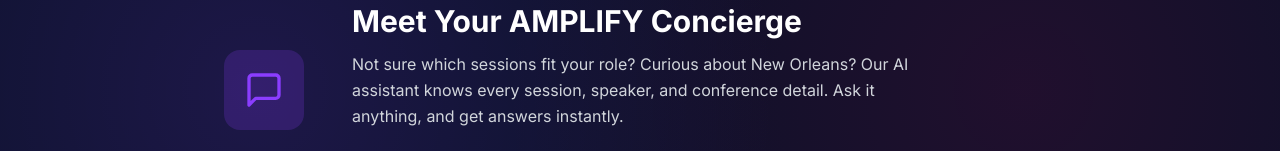
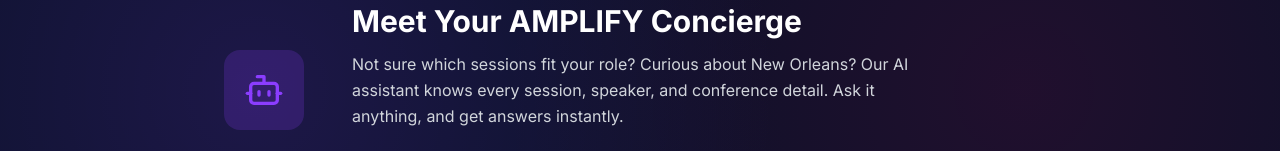
Before and after one commit to philipmarzullo/workwave-amplify, a React (Vite) app in the folder frontend/: page / in a window 1280 px wide. Shown: the part 5292-5443 px from the top of the page. Built offline with nearby package versions, Linux system fonts and the light colour scheme; no server answers; a web font is replaced by a local one.

Commit message:
Use Bot icon instead of MessageSquare for AI assistant CTA
Co-Authored-By: Claude Opus 4.6 <noreply@anthropic.com>

```diff
--- a/frontend/src/pages/HomePage.tsx
+++ b/frontend/src/pages/HomePage.tsx
@@ -1,5 +1,5 @@
 import { Link } from 'react-router-dom'
-import { Calendar, Users, BarChart3, Zap, Brain, Plug, Shield, Lightbulb, MapPin, ArrowRight, Mic, TrendingUp, Info, HelpCircle, MessageSquare } from 'lucide-react'
+import { Calendar, Users, BarChart3, Zap, Brain, Plug, Shield, Lightbulb, MapPin, ArrowRight, Mic, TrendingUp, Info, HelpCircle, Bot } from 'lucide-react'
 import ScrollFadeIn from '../components/ScrollFadeIn'
 import SessionCard from '../components/SessionCard'
 import LivePoll from '../components/LivePoll'
@@ -423,7 +423,7 @@ export default function HomePage() {
             <div className="flex flex-col md:flex-row items-center gap-8 md:gap-12">
               <div className="shrink-0">
                 <div className="w-20 h-20 bg-accent/20 rounded-2xl flex items-center justify-center">
-                  <MessageSquare className="w-10 h-10 text-accent" />
+                  <Bot className="w-10 h-10 text-accent" />
                 </div>
               </div>
               <div className="text-center md:text-left flex-1">
```
